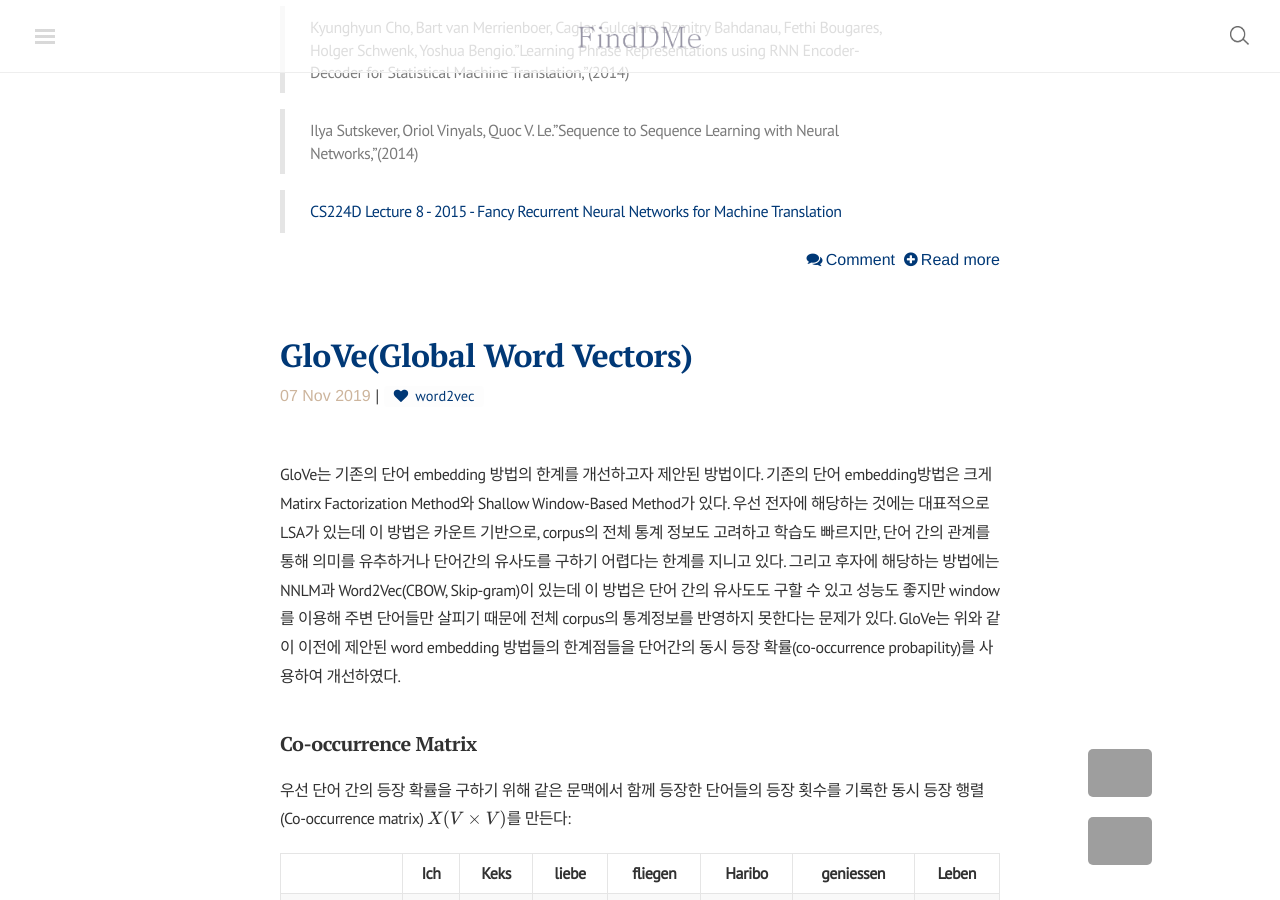
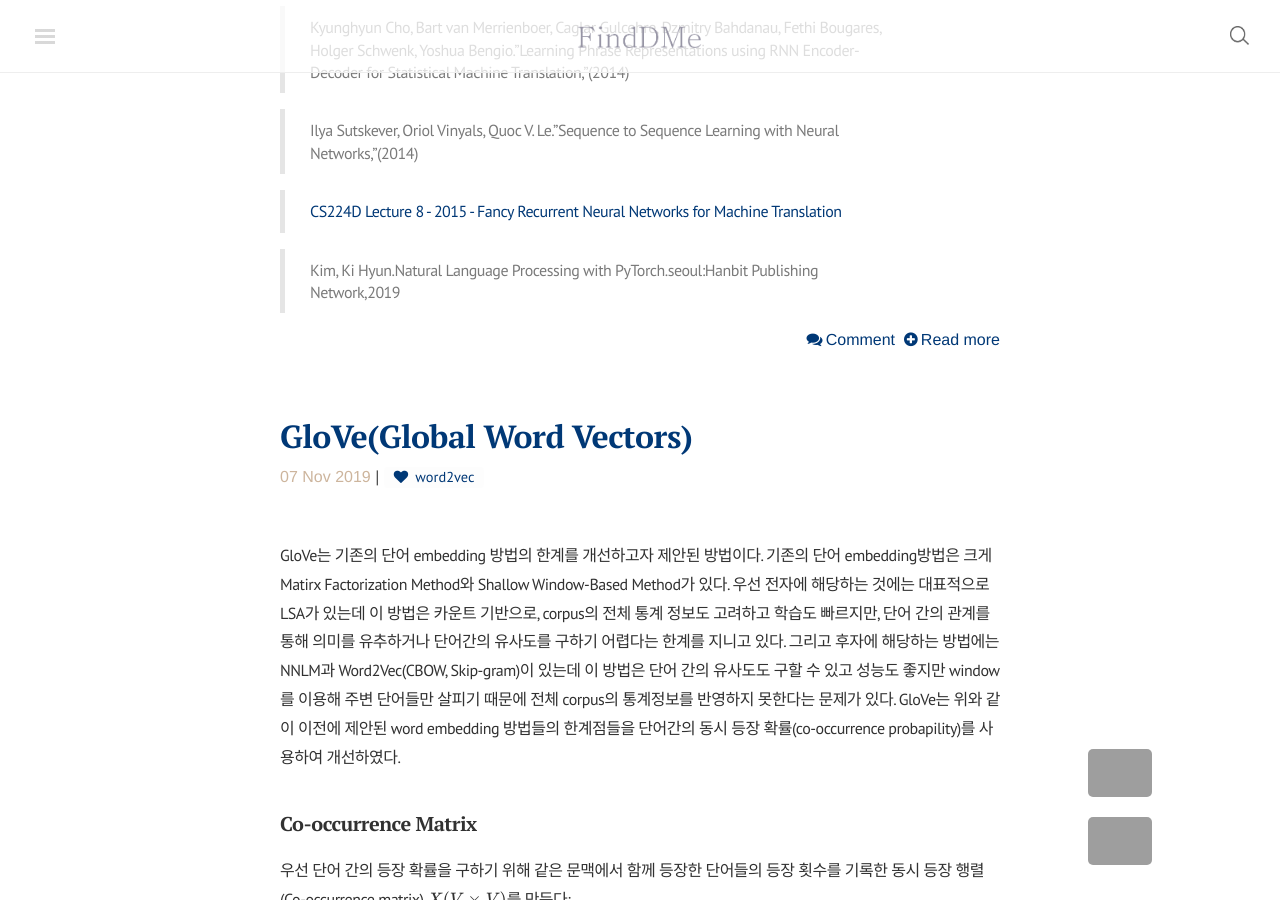
Before and after one commit to finddme/finddme.github.io, a Jekyll site: the page built from blog/index.html, in a window 1280 px wide and 900 px high, scrolled down 5084 px. Built offline with Jekyll 4.4.1, drawn with Linux system fonts in a browser that asks for light colours; nearby versions of some CDN libraries; formulas are drawn with MathJax 3; the list of posts is cut into pages by our own code; comment, search, counter and statistics services are not loaded; grey boxes are pictures that could not be loaded.

Commit message:
Update 2019-11-11-Seq2Seq.md

```diff
--- a/_posts/2019-11-11-Seq2Seq.md
+++ b/_posts/2019-11-11-Seq2Seq.md
@@ -112,3 +112,5 @@ $$\hat{y}_{t}=softmax({ linear }_{ hs\rightarrow \left\vert { V }_{ tgt } \right
 > Ilya Sutskever, Oriol Vinyals, Quoc V. Le."Sequence to Sequence Learning with Neural Networks,"(2014)
 
 > [CS224D Lecture 8 - 2015 - Fancy Recurrent Neural Networks for Machine Translation](https://www.youtube.com/watch?v=qGlmW2n4s1w)
+
+> Kim, Ki Hyun.Natural Language Processing with PyTorch.seoul:Hanbit Publishing Network,2019
```
